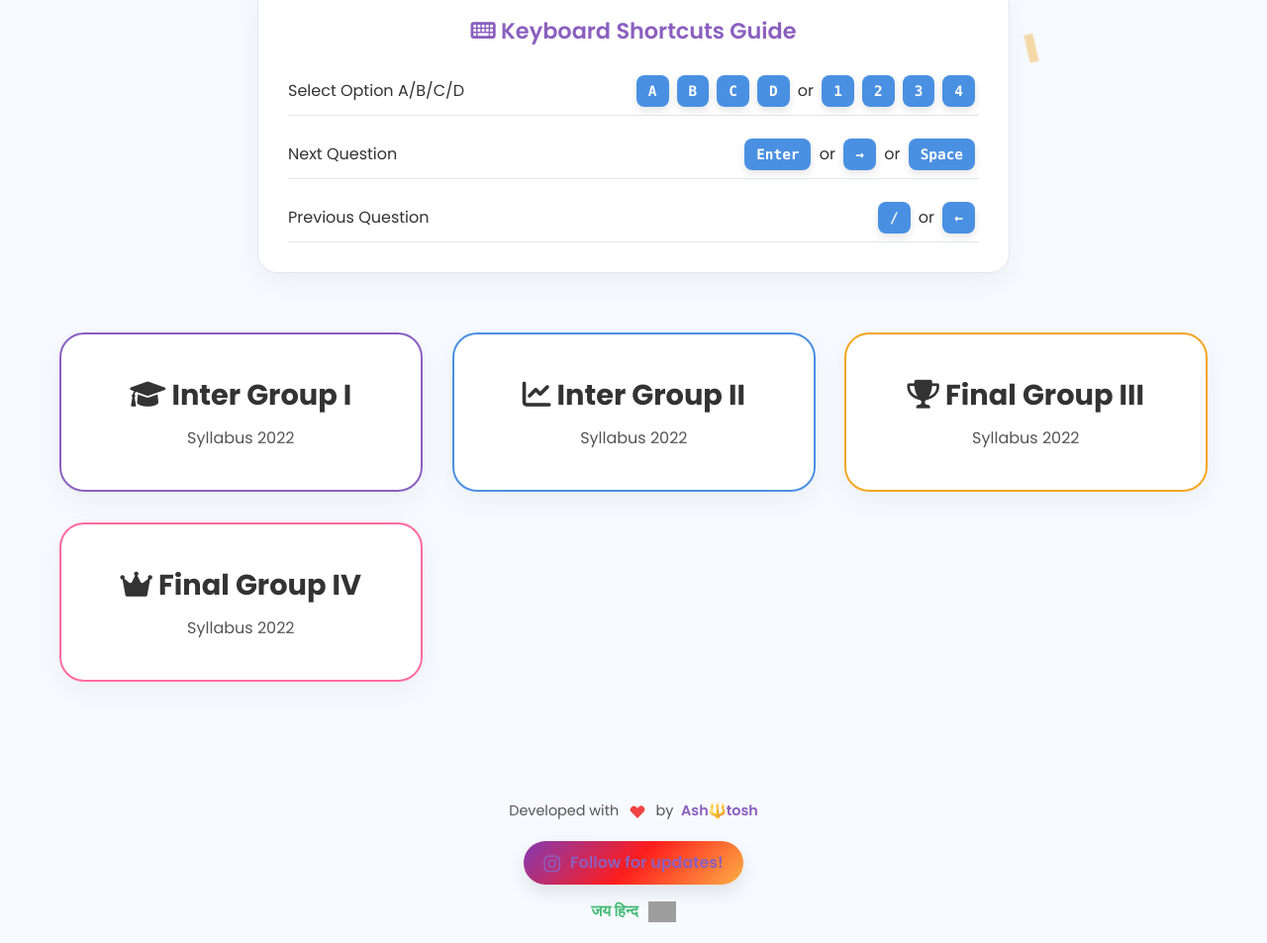
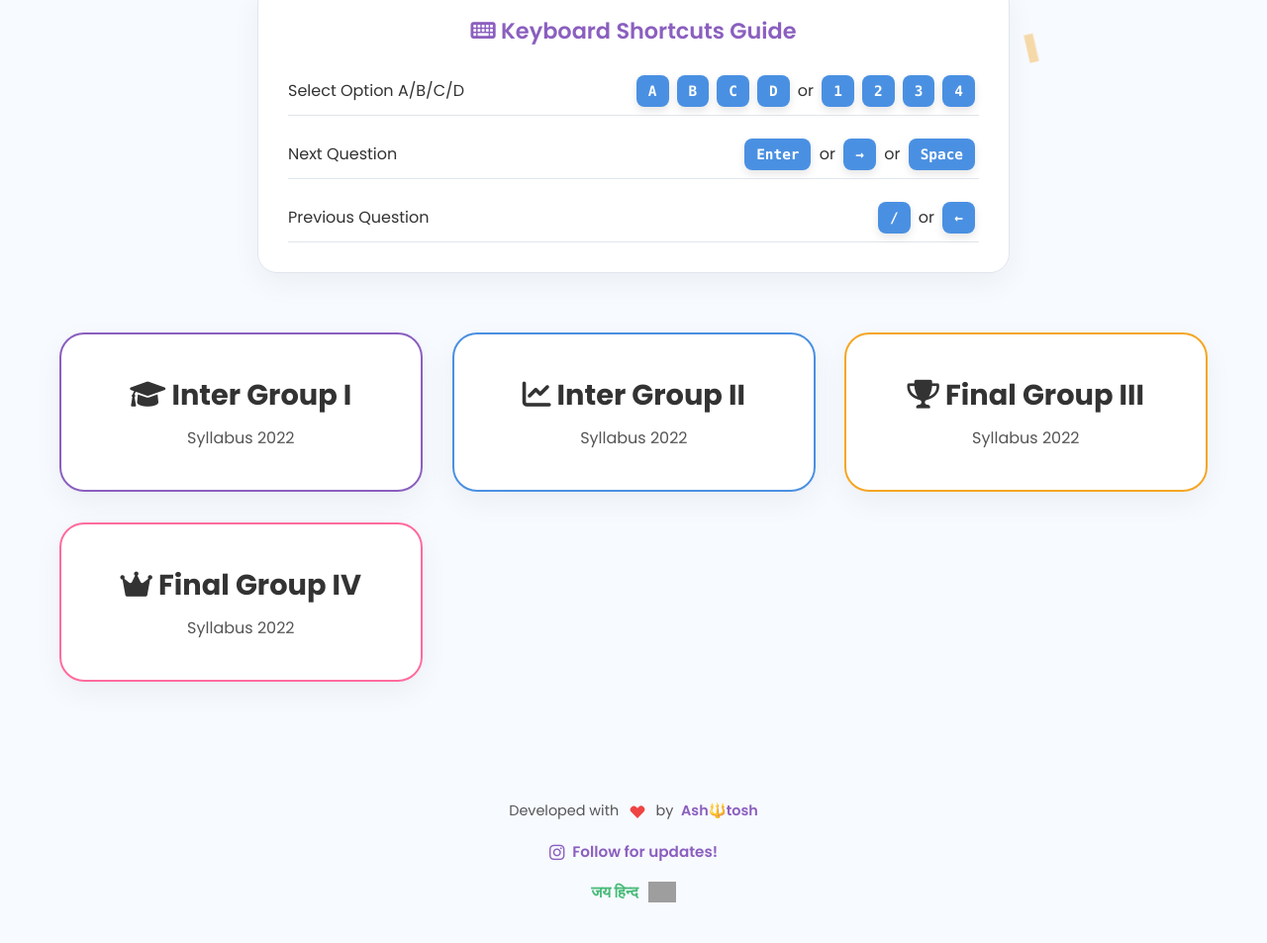
Before and after one commit to CmaAshu/CMA-MCQ, a plain HTML site: page index.html in a window 1280 px wide. Shown: the part 663-1616 px from the top of the page at 99% size. Drawn offline with nearby package versions, Linux system fonts and the light colour scheme; grey boxes are pictures that could not be loaded.

Commit message:
Update index.html

```diff
--- a/index.html
+++ b/index.html
@@ -513,24 +513,25 @@
         .insta-link {
             display: inline-flex;
             align-items: center;
-            gap: 10px;
-            background: linear-gradient(135deg, #833ab4, #fd1d1d, #fcb045); /* Instagram gradient */
-            color: white;
-            padding: 10px 20px;
-            border-radius: 25px;
+            gap: 8px; /* Reduced gap */
+            background: transparent;
+            color: var(--theme-purple); /* Match other links */
+            padding: 0; /* Remove padding */
+            border-radius: 0; /* Remove border-radius */
             text-decoration: none;
-            font-weight: 600;
+            font-weight: 500; /* Less bold */
             margin-top: 20px;
             transition: all 0.3s ease;
-            box-shadow: 0 8px 20px rgba(0, 0, 0, 0.1);
-            font-size: 1rem;
+            box-shadow: none; /* Remove shadow */
+            font-size: 0.95rem; /* Slightly smaller */
         }
         .insta-link:hover {
-            transform: translateY(-2px) scale(1.05);
-            box-shadow: 0 12px 25px rgba(0, 0, 0, 0.2);
+            transform: none; /* Remove hover transform */
+            box-shadow: none; /* Remove hover shadow */
+            text-decoration: underline; /* Add underline on hover */
         }
         .insta-link i {
-            font-size: 1.2rem;
+            font-size: 1.1rem; /* Slightly smaller icon */
         }
     </style>
 </head>
```
